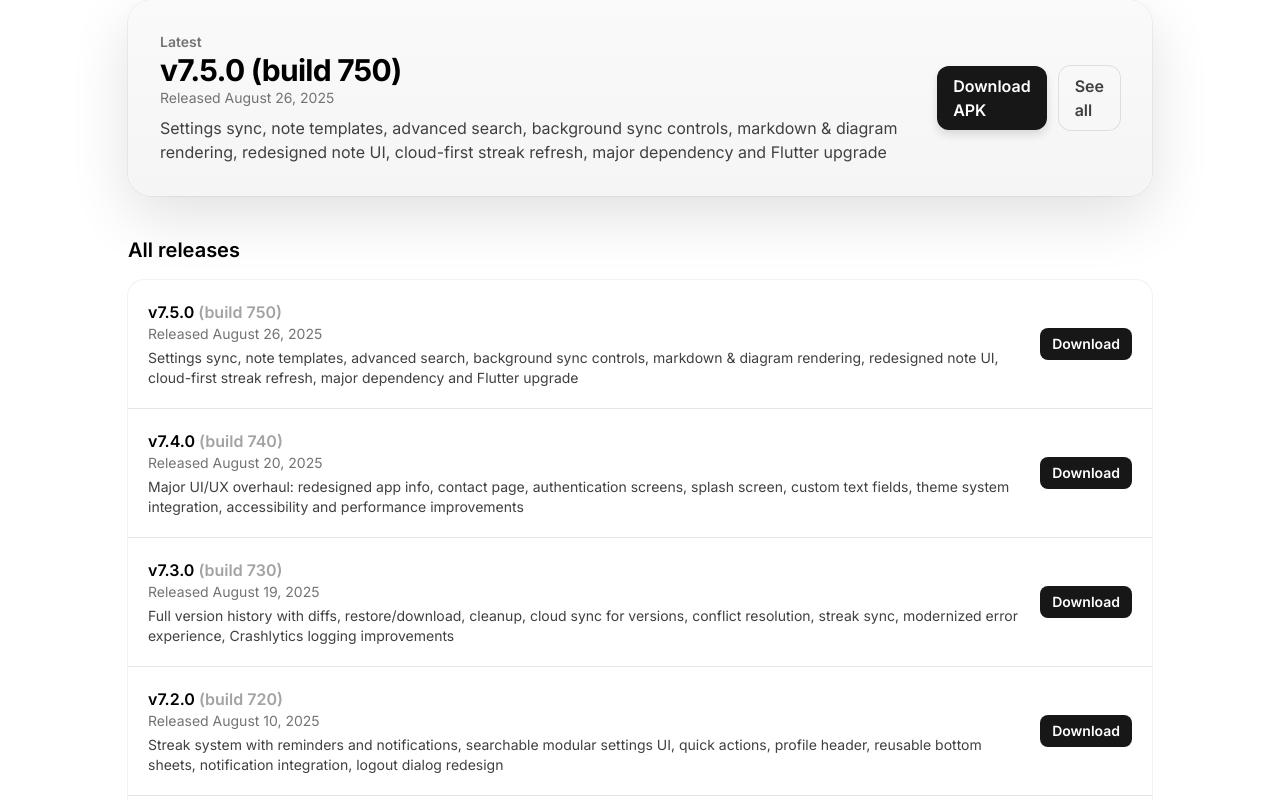
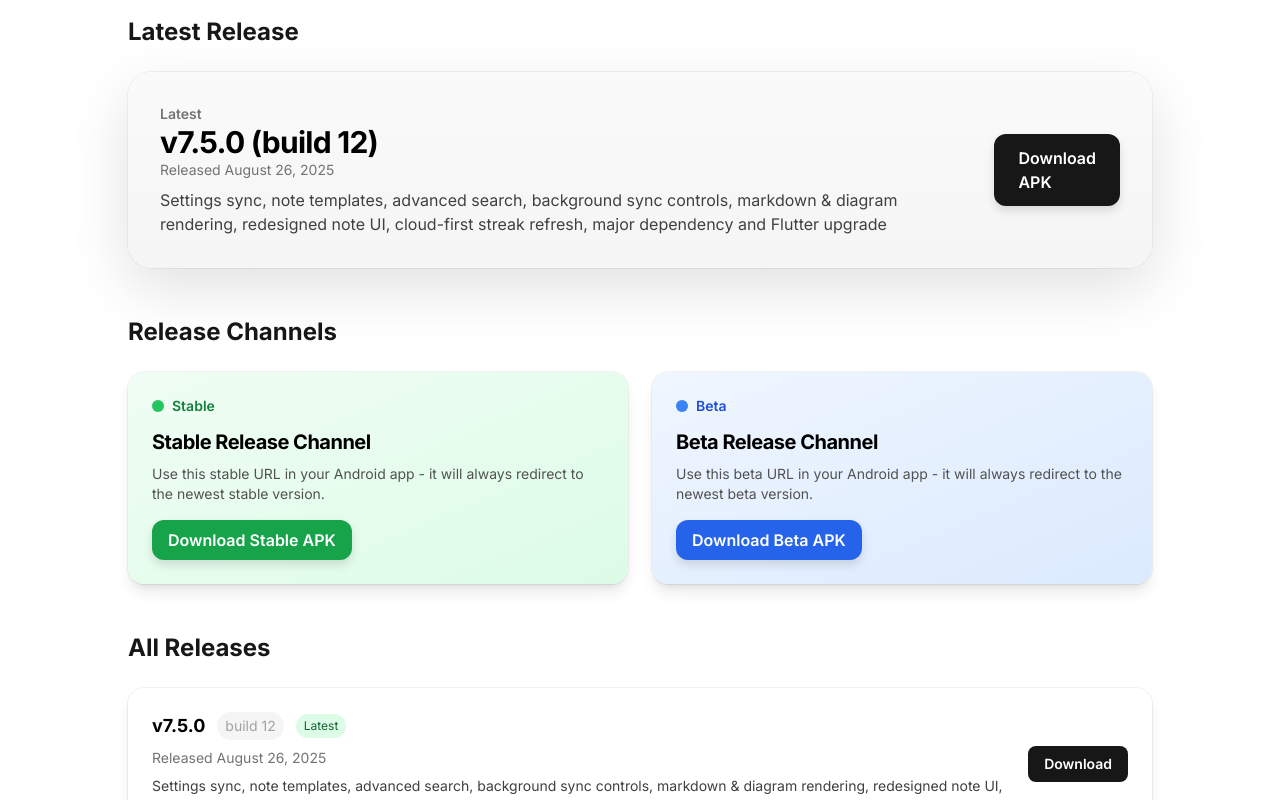
Before and after one commit to rafay99-epic/MSBridge-Website, a Next.js app: page /versions in a window 1280 px wide. Shown: the part 260-1060 px from the top of the page. Built offline with nearby package versions, Linux system fonts and the light colour scheme; no server answers.

Commit message:
version page update

```diff
--- a/src/app/_components/footer.tsx
+++ b/src/app/_components/footer.tsx
@@ -37,12 +37,12 @@ export function Footer() {
             <h4 className="text-sm font-semibold tracking-wide text-neutral-900 dark:text-slate-100">Resources</h4>
             <ul className="mt-4 space-y-2 text-sm">
               <li>
-                <a href="https://rafay99.com" target="_blank" rel="noopener noreferrer" className="hover:underline">
+                <a href="/versions" target="_blank" rel="noopener noreferrer" className="hover:underline">
                   Download APK
                 </a>
               </li>
               <li>
-                <Link href="/releases" className="hover:underline">Releases</Link>
+                <Link href="/posts" className="hover:underline">Blog </Link>
               </li>
               <li>
                 <Link href="/privacy" className="hover:underline">Privacy Policy</Link>
--- a/src/app/versions/page.tsx
+++ b/src/app/versions/page.tsx
@@ -1,3 +1,4 @@
+import { Stable_MSBridge_URL, beta_MSBridge_URL } from "@/lib/constants";
 import Container from "../_components/container";
 import DateFormatter from "../_components/date-formatter";
 import { getAllVersions, getLatestVersion } from "@/lib/versions";
@@ -17,7 +18,7 @@ export default function VersionsPage() {
       <div className="my-8" />
       <section className="mt-10 md:mt-14">
         <div className="max-w-5xl mx-auto">
-          <header className="mb-8">
+          <header className="mb-12">
             <h1 className="text-4xl md:text-6xl font-extrabold tracking-tight">
               Releases
             </h1>
@@ -26,8 +27,13 @@ export default function VersionsPage() {
             </p>
           </header>
 
+          {/* Latest Version Section */}
           {latest && (
-            <div className="relative overflow-hidden rounded-3xl ring-1 ring-black/5 dark:ring-white/10 bg-white dark:bg-slate-900 shadow-[0_20px_60px_rgba(0,0,0,0.12)] p-6 md:p-8 mb-10">
+            <div className="mb-12">
+              <h2 className="text-2xl font-bold mb-6 text-neutral-900 dark:text-white">
+                Latest Release
+              </h2>
+              <div className="relative overflow-hidden rounded-3xl ring-1 ring-black/5 dark:ring-white/10 bg-white dark:bg-slate-900 shadow-[0_20px_60px_rgba(0,0,0,0.12)] p-6 md:p-8">
                 <div
                   className="pointer-events-none absolute inset-0 z-0 bg-gradient-to-b from-neutral-50 to-neutral-100 dark:from-white/5 dark:to-transparent"
                   aria-hidden
@@ -37,9 +43,9 @@ export default function VersionsPage() {
                     <div className="text-sm font-semibold text-neutral-500 dark:text-slate-400">
                       Latest
                     </div>
-                  <h2 className="text-2xl md:text-3xl font-bold tracking-tight">
+                    <h3 className="text-2xl md:text-3xl font-bold tracking-tight">
                       v{latest.version} (build {latest.buildNumber})
-                  </h2>
+                    </h3>
                     <div className="text-sm text-neutral-500 dark:text-slate-400">
                       Released <DateFormatter dateString={latest.releaseDate} />
                     </div>
@@ -52,36 +58,109 @@ export default function VersionsPage() {
                   <div className="flex items-center gap-3">
                     <Link
                       href={latest.downloadUrl}
-                    className="inline-flex items-center justify-center rounded-xl bg-neutral-900 hover:bg-neutral-800 text-white px-4 py-2 font-semibold shadow-sm transition-colors dark:bg-white dark:text-neutral-900"
+                      className="inline-flex items-center justify-center rounded-xl bg-neutral-900 hover:bg-neutral-800 text-white px-6 py-3 font-semibold shadow-sm transition-colors dark:bg-white dark:text-neutral-900 dark:hover:bg-neutral-100"
                     >
                       Download APK
                     </Link>
-                  <a
-                    href="#all-releases"
-                    className="inline-flex items-center justify-center rounded-xl ring-1 ring-black/10 dark:ring-white/10 px-4 py-2 font-semibold text-neutral-700 dark:text-slate-200 hover:bg-black/5 dark:hover:bg-white/5"
-                  >
-                    See all
-                  </a>
+                  </div>
                 </div>
               </div>
             </div>
           )}
 
-          <div id="all-releases" className="mt-6">
-            <h3 className="text-xl font-semibold mb-4">All releases</h3>
-            <ul className="divide-y divide-neutral-200 dark:divide-white/10 rounded-2xl ring-1 ring-black/5 dark:ring-white/10 overflow-hidden bg-white dark:bg-slate-900">
-              {versions.map((v) => (
-                <li key={v.buildNumber} className="p-4 md:p-5">
-                  <div className="flex flex-col md:flex-row md:items-center md:justify-between gap-3">
+          {/* Release Channels Section */}
+          <div className="mb-12">
+            <h2 className="text-2xl font-bold mb-6 text-neutral-900 dark:text-white">
+              Release Channels
+            </h2>
+            <div className="grid md:grid-cols-2 gap-6">
+              {/* Stable Channel */}
+              <div className="relative overflow-hidden rounded-2xl ring-1 ring-black/5 dark:ring-white/10 bg-white dark:bg-slate-900 shadow-lg p-6">
+                <div
+                  className="pointer-events-none absolute inset-0 z-0 bg-gradient-to-br from-green-50 to-green-100 dark:from-green-900/20 dark:to-green-800/10"
+                  aria-hidden
+                />
+                <div className="relative z-10">
+                  <div className="flex items-center gap-2 mb-3">
+                    <div className="w-3 h-3 bg-green-500 rounded-full"></div>
+                    <span className="text-sm font-semibold text-green-700 dark:text-green-400">
+                      Stable
+                    </span>
+                  </div>
+                  <h3 className="text-xl font-bold tracking-tight mb-2">
+                    Stable Release Channel
+                  </h3>
+                  <p className="text-sm text-neutral-600 dark:text-slate-300 mb-4">
+                    Use this stable URL in your Android app - it will always redirect to the newest stable version.
+                  </p>
+                  <Link
+                    href={Stable_MSBridge_URL}
+                    className="inline-flex items-center justify-center rounded-xl bg-green-600 hover:bg-green-700 text-white px-4 py-2 font-semibold shadow-sm transition-colors"
+                  >
+                    Download Stable APK
+                  </Link>
+                </div>
+              </div>
+
+              {/* Beta Channel */}
+              <div className="relative overflow-hidden rounded-2xl ring-1 ring-black/5 dark:ring-white/10 bg-white dark:bg-slate-900 shadow-lg p-6">
+                <div
+                  className="pointer-events-none absolute inset-0 z-0 bg-gradient-to-br from-blue-50 to-blue-100 dark:from-blue-900/20 dark:to-blue-800/10"
+                  aria-hidden
+                />
+                <div className="relative z-10">
+                  <div className="flex items-center gap-2 mb-3">
+                    <div className="w-3 h-3 bg-blue-500 rounded-full"></div>
+                    <span className="text-sm font-semibold text-blue-700 dark:text-blue-400">
+                      Beta
+                    </span>
+                  </div>
+                  <h3 className="text-xl font-bold tracking-tight mb-2">
+                    Beta Release Channel
+                  </h3>
+                  <p className="text-sm text-neutral-600 dark:text-slate-300 mb-4">
+                    Use this beta URL in your Android app - it will always redirect to the newest beta version.
+                  </p>
+                  <Link
+                    href={beta_MSBridge_URL}
+                    className="inline-flex items-center justify-center rounded-xl bg-blue-600 hover:bg-blue-700 text-white px-4 py-2 font-semibold shadow-sm transition-colors"
+                  >
+                    Download Beta APK
+                  </Link>
+                </div>
+              </div>
+            </div>
+          </div>
+
+          {/* All Releases Section */}
           <div>
-                      <div className="font-semibold">
-                        v{v.version} <span className="text-neutral-400">(build {v.buildNumber})</span>
+            <h2 className="text-2xl font-bold mb-6 text-neutral-900 dark:text-white">
+              All Releases
+            </h2>
+            <div className="relative overflow-hidden rounded-2xl ring-1 ring-black/5 dark:ring-white/10 bg-white dark:bg-slate-900 shadow-lg">
+              <div className="divide-y divide-neutral-200 dark:divide-white/10">
+                {versions.map((v, index) => (
+                  <div key={v.buildNumber} className="p-4 md:p-6 hover:bg-neutral-50 dark:hover:bg-slate-800/50 transition-colors">
+                    <div className="flex flex-col md:flex-row md:items-center md:justify-between gap-4">
+                      <div className="flex-1">
+                        <div className="flex items-center gap-3 mb-2">
+                          <span className="font-bold text-lg">
+                            v{v.version}
+                          </span>
+                          <span className="text-sm text-neutral-400 bg-neutral-100 dark:bg-slate-700 px-2 py-1 rounded-full">
+                            build {v.buildNumber}
+                          </span>
+                          {index === 0 && (
+                            <span className="text-xs bg-green-100 text-green-800 dark:bg-green-900/30 dark:text-green-400 px-2 py-1 rounded-full">
+                              Latest
+                            </span>
+                          )}
                         </div>
-                      <div className="text-sm text-neutral-500 dark:text-slate-400">
+                        <div className="text-sm text-neutral-500 dark:text-slate-400 mb-2">
                           Released <DateFormatter dateString={v.releaseDate} />
                         </div>
                         {v.changelog && (
-                        <p className="mt-1 text-sm text-neutral-700 dark:text-slate-200">
+                          <p className="text-sm text-neutral-700 dark:text-slate-200">
                             {v.changelog}
                           </p>
                         )}
@@ -89,17 +168,19 @@ export default function VersionsPage() {
                       <div className="flex items-center gap-2">
                         <Link
                           href={v.downloadUrl}
-                        className="inline-flex items-center justify-center rounded-lg bg-neutral-900 dark:bg-white text-white dark:text-neutral-900 px-3 py-1.5 text-sm font-semibold hover:opacity-90"
+                          className="inline-flex items-center justify-center rounded-lg bg-neutral-900 dark:bg-white text-white dark:text-neutral-900 px-4 py-2 text-sm font-semibold hover:opacity-90 transition-opacity"
                         >
                           Download
                         </Link>
                       </div>
                     </div>
-                </li>
+                  </div>
                 ))}
-            </ul>
               </div>
             </div>
+          </div>
+        </div>
+        <div className="my-8" />
       </section>
     </Container>
   );
--- a/src/lib/constants.ts
+++ b/src/lib/constants.ts
@@ -8,12 +8,13 @@ export const HOME_OG_IMAGE_URL =
   "https://og-image.vercel.app/Next.js%20Blog%20Starter%20Example.png?theme=light&md=1&fontSize=100px&images=https%3A%2F%2Fassets.vercel.com%2Fimage%2Fupload%2Ffront%2Fassets%2Fdesign%2Fnextjs-black-logo.svg";
 export const SITE_URL = process.env.NEXT_PUBLIC_SITE_URL || "http://localhost:3000";
 
-
+export const Stable_MSBridge_URL = `${SITE_URL}/downloads/ms-bridge-stable.apk`;
+export const beta_MSBridge_URL = `${SITE_URL}/downloads/ms-bridge-beta.apk`;
 
 export const versions: AppVersion[] = [
   {
     version: "7.5.0",
-    buildNumber: 750,
+    buildNumber: 12,
     releaseDate: "2025-08-26",
     changelog:
       "Settings sync, note templates, advanced search, background sync controls, markdown & diagram rendering, redesigned note UI, cloud-first streak refresh, major dependency and Flutter upgrade",
@@ -21,7 +22,7 @@ export const versions: AppVersion[] = [
   },
   {
     version: "7.4.0",
-    buildNumber: 740,
+    buildNumber: 11,
     releaseDate: "2025-08-20",
     changelog:
       "Major UI/UX overhaul: redesigned app info, contact page, authentication screens, splash screen, custom text fields, theme system integration, accessibility and performance improvements",
@@ -29,7 +30,7 @@ export const versions: AppVersion[] = [
   },
   {
     version: "7.3.0",
-    buildNumber: 730,
+    buildNumber: 10,
     releaseDate: "2025-08-19",
     changelog:
       "Full version history with diffs, restore/download, cleanup, cloud sync for versions, conflict resolution, streak sync, modernized error experience, Crashlytics logging improvements",
@@ -37,7 +38,7 @@ export const versions: AppVersion[] = [
   },
   {
     version: "7.2.0",
-    buildNumber: 720,
+    buildNumber: 9,
     releaseDate: "2025-08-10",
     changelog:
       "Streak system with reminders and notifications, searchable modular settings UI, quick actions, profile header, reusable bottom sheets, notification integration, logout dialog redesign",
@@ -45,7 +46,7 @@ export const versions: AppVersion[] = [
   },
   {
     version: "7.1.0",
-    buildNumber: 710,
+    buildNumber: 8,
     releaseDate: "2025-08-05",
     changelog:
       "Chat history with save/load/clear, About Author page, appearance settings, PIN settings bottom sheet, AI chat model persistence, improved AI summaries, backup/export improvements, performance optimizations",
@@ -53,7 +54,7 @@ export const versions: AppVersion[] = [
   },
   {
     version: "7.0.0",
-    buildNumber: 700,
+    buildNumber: 7,
     releaseDate: "2025-08-01",
     changelog:
       "AI chat assistant, shareable view-only links, dynamic link handling, note tagging and folders, shared notes management, backup export/import, auto-sync scheduler, PIN lock, profile editing, dynamic themes, redesigned core screens",
@@ -61,7 +62,7 @@ export const versions: AppVersion[] = [
   },
   {
     version: "6.0.0",
-    buildNumber: 600,
+    buildNumber: 6,
     releaseDate: "2025-07-20",
     changelog:
       "Fingerprint and Face ID authentication, in-app updates, update management UI, feature-flagged auto-save, refined note-taking and to-do UI, improved error handling, build and deployment automation",
@@ -69,7 +70,7 @@ export const versions: AppVersion[] = [
   },
   {
     version: "5.0.0",
-    buildNumber: 500,
+    buildNumber: 5,
     releaseDate: "2025-07-10",
     changelog:
       "AI-powered note summarization, bottom sheet summaries with typing effect, AI model selection, auto-save, improved CreateNote with AI integration, app info page, dependency upgrades",
@@ -77,7 +78,7 @@ export const versions: AppVersion[] = [
   },
   {
     version: "4.0.0",
-    buildNumber: 400,
+    buildNumber: 4,
     releaseDate: "2025-07-01",
     changelog:
       "Export notes to PDF/Markdown, task management screens, expandable action button, privacy policy and terms pages, bug report/feature request templates, improved media/storage access",
@@ -85,7 +86,7 @@ export const versions: AppVersion[] = [
   },
   {
     version: "3.0.0",
-    buildNumber: 300,
+    buildNumber: 3,
     releaseDate: "2025-06-20",
     changelog:
       "Recycle bin for deleted notes, notes settings section, connectivity provider, pull-to-refresh, improved note formatting, error handling, settings layout simplification",
@@ -93,7 +94,7 @@ export const versions: AppVersion[] = [
   },
   {
     version: "2.0.0",
-    buildNumber: 200,
+    buildNumber: 2,
     releaseDate: "2025-06-10",
     changelog:
       "Customizable settings tiles, animated splash screen with intro pages, CreateNote widget with rich text, NoteList widget, connectivity and admin settings, improved error handling and UI consistency",
@@ -101,7 +102,7 @@ export const versions: AppVersion[] = [
   },
   {
     version: "1.0.0",
-    buildNumber: 100,
+    buildNumber: 1,
     releaseDate: "2025-05-01",
     changelog:
       "Initial release with splash screen, user registration, forgot password, settings, delete account, logout, app info, home, search, tags, danger screen, change password, contact us, Firebase auth, notes API, Hive local DB, auth gate, internet service, CMS web view",
```
Also changed, not shown: 1 other file (tests, documents, lock files or other folders). Lines whose indentation alone changed are shown as unchanged.
